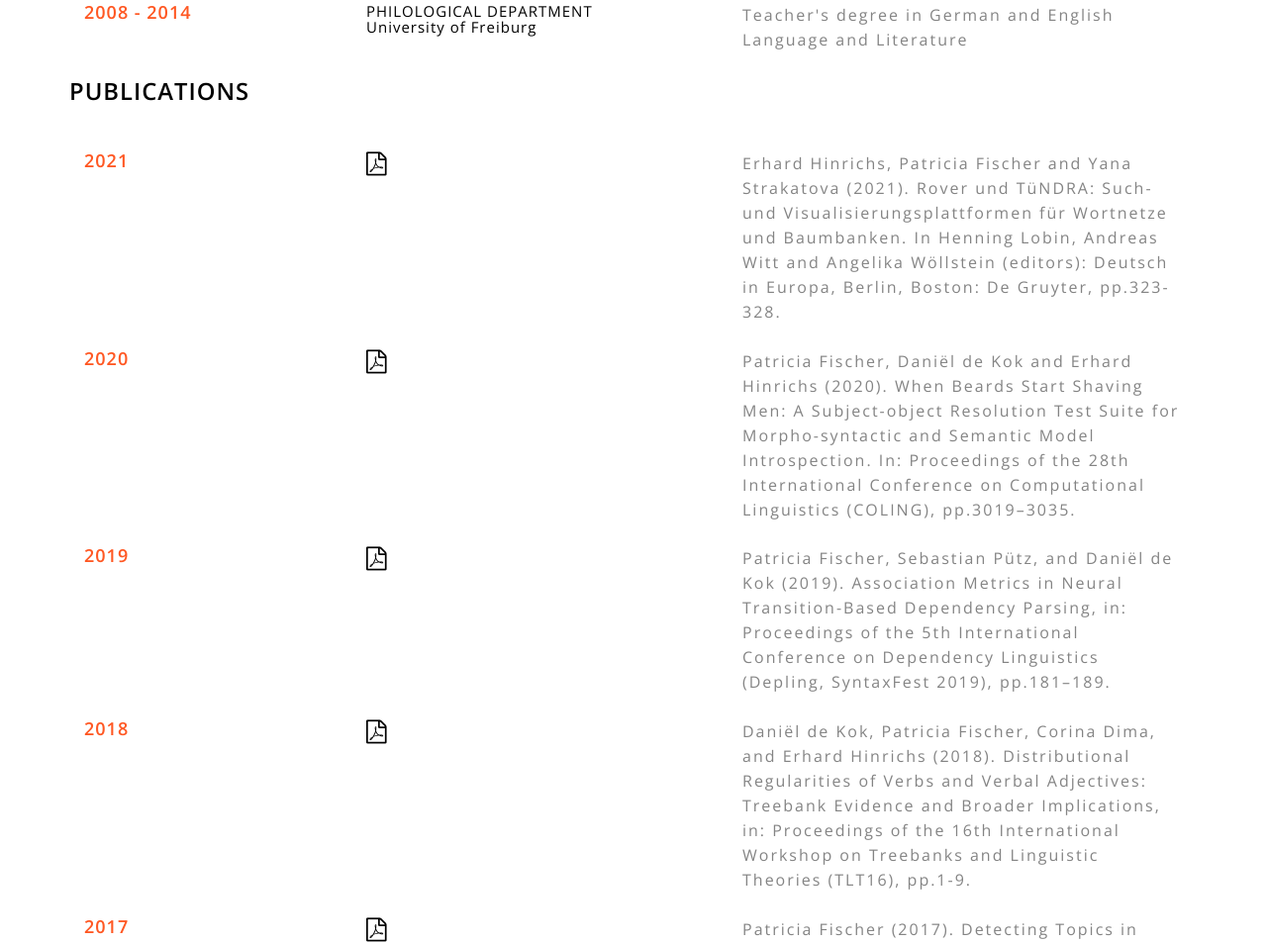
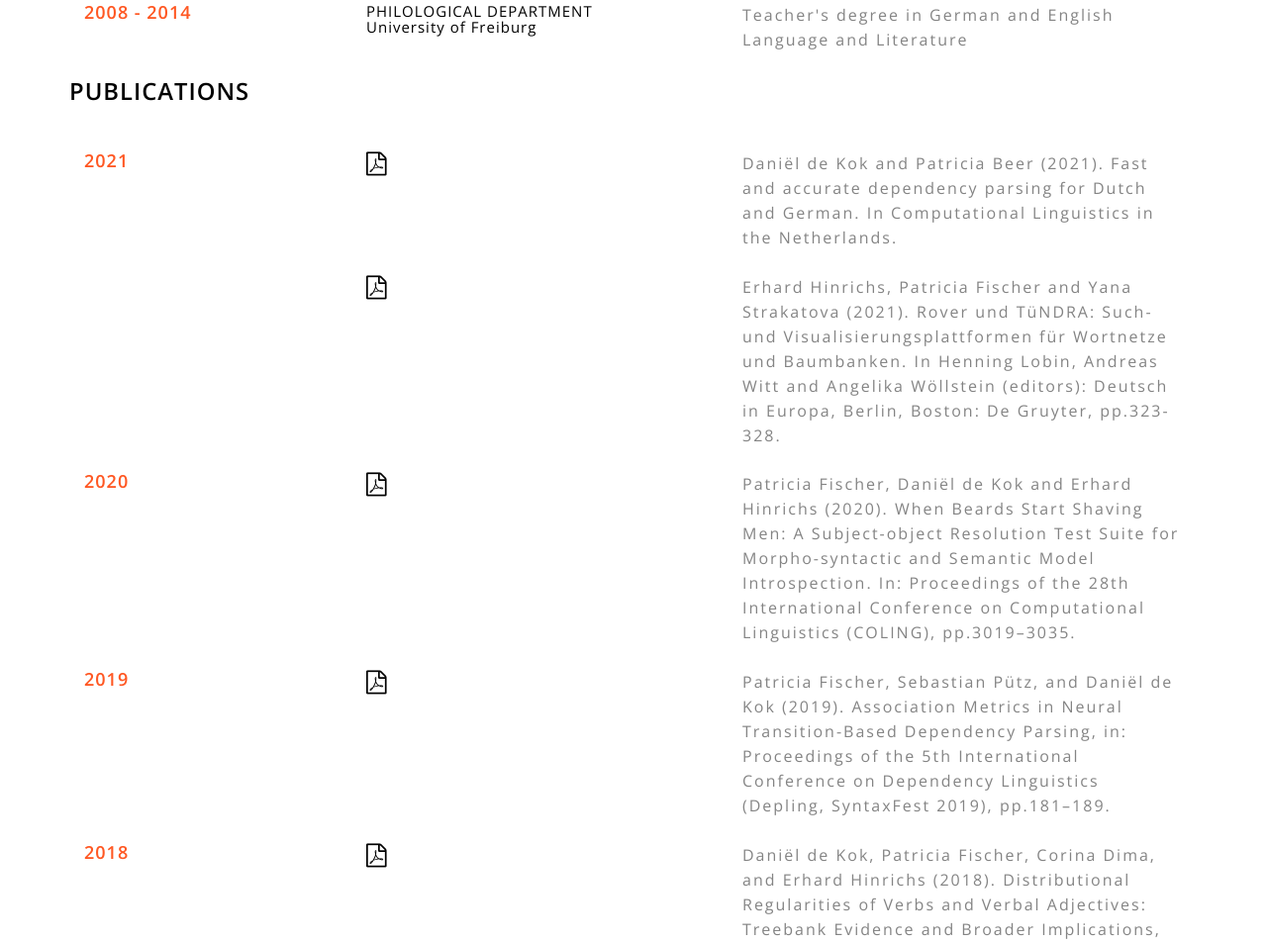
Before and after one commit to PatriciaBeer/PatriciaBeer.github.io, a plain HTML site: page index.html in a window 1280 px wide. Shown: the part 1693-2646 px from the top of the page at 99% size. Drawn offline with nearby package versions, Linux system fonts and the light colour scheme.

Commit message:
Update publications

```diff
--- a/index.html
+++ b/index.html
@@ -216,6 +216,35 @@
                   <div class="col-md-3 col-sm-2 about-gd">
                      <div class="about-gd-left">
                         <h5>2021</h5>
+                     </div>
+                  </div>
+                  <div class="col-md-4 col-sm-4 about-gd-right">
+                        <a href="pdfs/fast-depparse.pdf" target="_blank"><font color="black"><i style="font-size:24px" class="fa">&#xf1c1;</i></font></i></a>
+                     <h6>
+                     </h6>
+                  </div>
+                  <div class="col-md-5 col-sm-6 about-right-histy">
+                     <p>Daniël de Kok and Patricia Beer (2021). Fast and accurate dependency parsing for Dutch and German. In Computational Linguistics in the Netherlands.</p>
+                  </div>
+               	  <div class="clearfix"> </div>
+               </div>
+
+               <div class= "about-grid">
+                  <div class="col-md-3 col-sm-2 about-gd">
+                     <div class="about-gd-left">
+                        <h5><font color="white"><i style="font-size:24px" class="fa">SPACE</i></font></h5>
+                     </div>
+                  </div>
+                  <div class="col-md-4 col-sm-4 about-gd-right"></div>
+                  <div class="col-md-5 col-sm-6 about-right-histy">
+                     <p></p>
+                  </div>
+                    <div class="clearfix"> </div>
+               </div>
+               <div class= "about-grid">
+                  <div class="col-md-3 col-sm-2 about-gd">
+                     <div class="about-gd-left">
+                        <h5></h5>
                      </div>
                   </div>
                   <div class="col-md-4 col-sm-4 about-gd-right">
```
Also changed, not shown: 1 other file.
